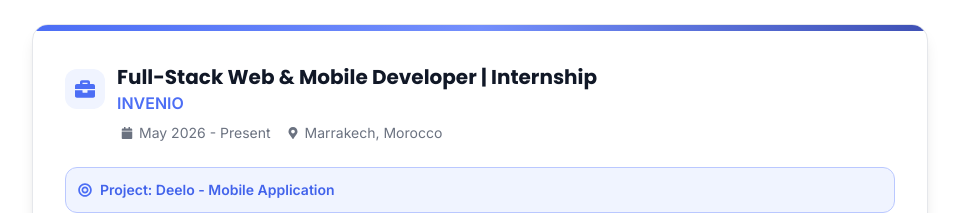
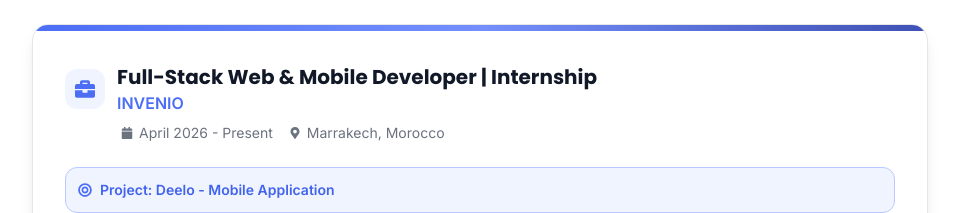
Before and after one commit to MhamedOuhanane/My_Portfolio, a React (Create React App) app: page / in a window 1280 px wide. Shown: the part 3460-3673 px from the top of the page, without its empty margins (160-1119 px from the left). Built offline with nearby package versions, Linux system fonts and the light colour scheme.

Commit message:
corriger la période de stage pour le développeur Full-Stack Web & Mobile chez INVENIO

```diff
--- a/src/data/portfolio.js
+++ b/src/data/portfolio.js
@@ -91,7 +91,7 @@
     title: "Full-Stack Web & Mobile Developer | Internship",
     company: "INVENIO",
     location: "Marrakech, Morocco",
-    period: "May 2026 - Present",
+    period: "April 2026 - Present",
     project: "Deelo - Mobile Application",
     description: [
       "Contributing to the ongoing development and scaling of 'Deelo', a cross-platform mobile application utilizing Expo and React Native",
```
